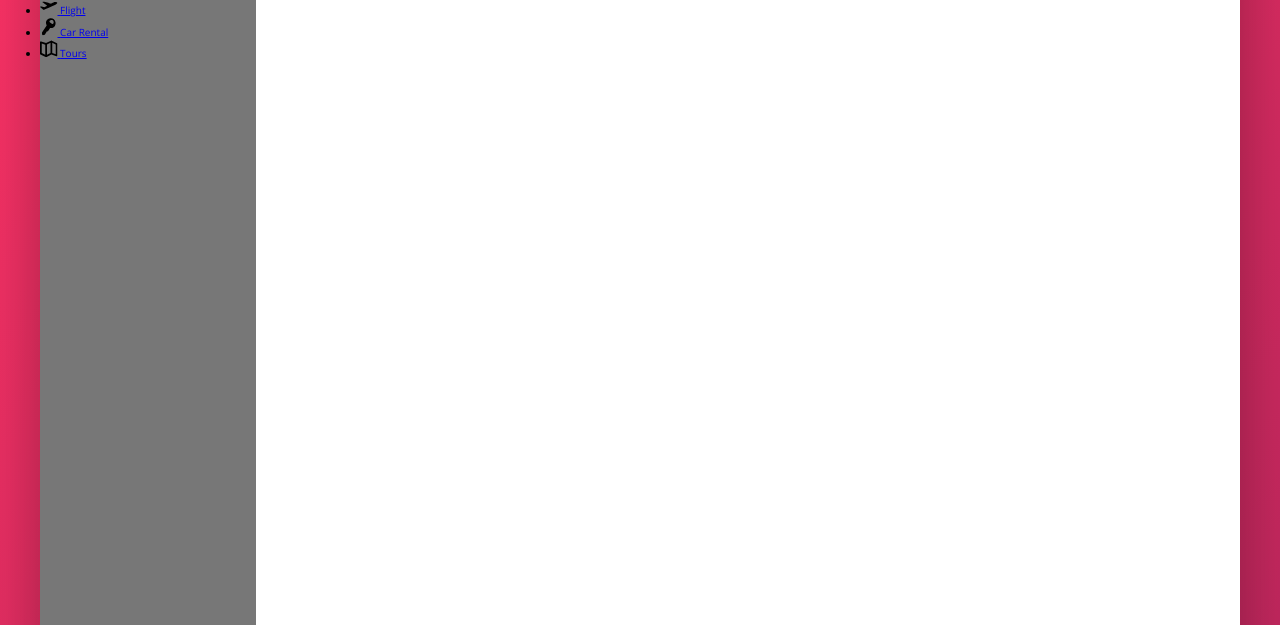
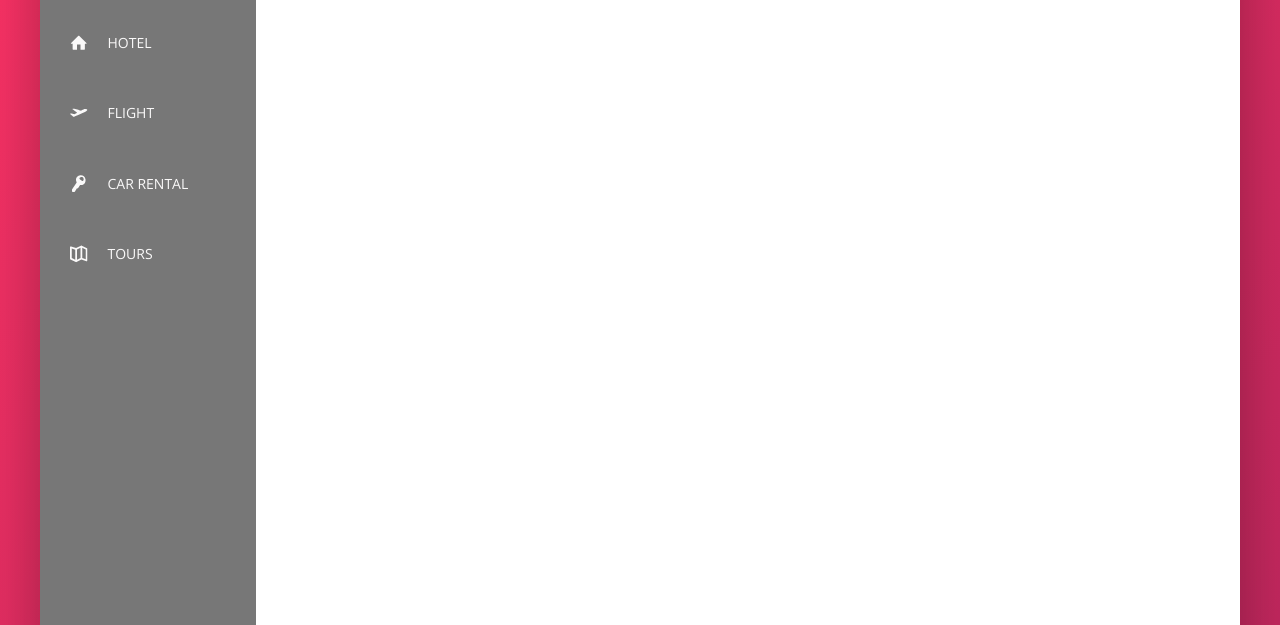
Before and after one commit to GeorgeMitsikaris/CSS3-Flexbox-Tutorial, a website: page index.html in a window 1280 px wide. Shown: the part 175-800 px from the top of the page. Drawn offline with nearby package versions, Linux system fonts and the light colour scheme; files that its build step writes are made by us from their sources.

Commit message:
Building the navigation part 2

```diff
--- a/index.html
+++ b/index.html
@@ -45,7 +45,7 @@
                 <nav class="sidebar">
                     <ul class="side-nav">
                         <li class="side-nav__item">
-                            <a href="#" class="side-nav__lin">
+                            <a href="#" class="side-nav__link">
                                 <svg class="side-nav__icon">
                                     <use xlink:href="img/sprite.svg#icon-home"></use>
                                 </svg>
@@ -53,7 +53,7 @@
                             </a>
                         </li>
                         <li class="side-nav__item">
-                            <a href="#" class="side-nav__lin">
+                            <a href="#" class="side-nav__link">
                                 <svg class="side-nav__icon">
                                     <use xlink:href="img/sprite.svg#icon-aircraft-take-off"></use>
                                 </svg>
@@ -61,7 +61,7 @@
                             </a>
                         </li>
                         <li class="side-nav__item">
-                            <a href="#" class="side-nav__lin">
+                            <a href="#" class="side-nav__link">
                                 <svg class="side-nav__icon">
                                     <use xlink:href="img/sprite.svg#icon-key"></use>
                                 </svg>
@@ -69,7 +69,7 @@
                             </a>
                         </li>
                         <li class="side-nav__item">
-                            <a href="#" class="side-nav__lin">
+                            <a href="#" class="side-nav__link">
                                 <svg class="side-nav__icon">
                                     <use xlink:href="img/sprite.svg#icon-map"></use>
                                 </svg>
--- a/sass/_components.scss
+++ b/sass/_components.scss
@@ -115,17 +115,58 @@
 /////////////////////////////////////////////////////////////
 // SIDE NAVIGATION
 .side-nav{
+    font-size: 1.4rem;
+    list-style: none;
+    margin-top: 3.5rem;
+
     &__item{
+        position: relative;
 
+        &:not(:last-child){
+            margin-bottom: .5rem;
+        }
     }
 
-    &__link{
+    &__item::before{
+        content: "";
+        position: absolute;
+        top: 0;
+        left: 0;
+        height: 100%;
+        width: 3px;
+        background-color: var(--color-primary);
+        transform: scaleY(0);
+        transition: transform .2s, width .4s cubic-bezier(1,0,0,1) .2s;
+    }
 
+    &__item:hover::before,
+    &__item--active::before{
+        transform: scaleY(1);
+        width: 100%;
+    }
+
+    &__item:active::before{
+        background-color: var(--color-primary-light);
+    }
+
+    &__link:link,
+    &__link:visited{
+        color: var(--color-grey-light-1);
+        text-decoration: none;
+        text-transform: uppercase;
+        display: block;
+        padding: 1.54em 3rem;
+        position: relative;
+        z-index: 10;
+        display: flex;
+        align-items: center;
     }
 
     &__icon{
         width: 1.75rem;
         height: 1.75rem;
+        margin-right: 2rem;
+        fill: currentColor;
     }
 }
 
```
